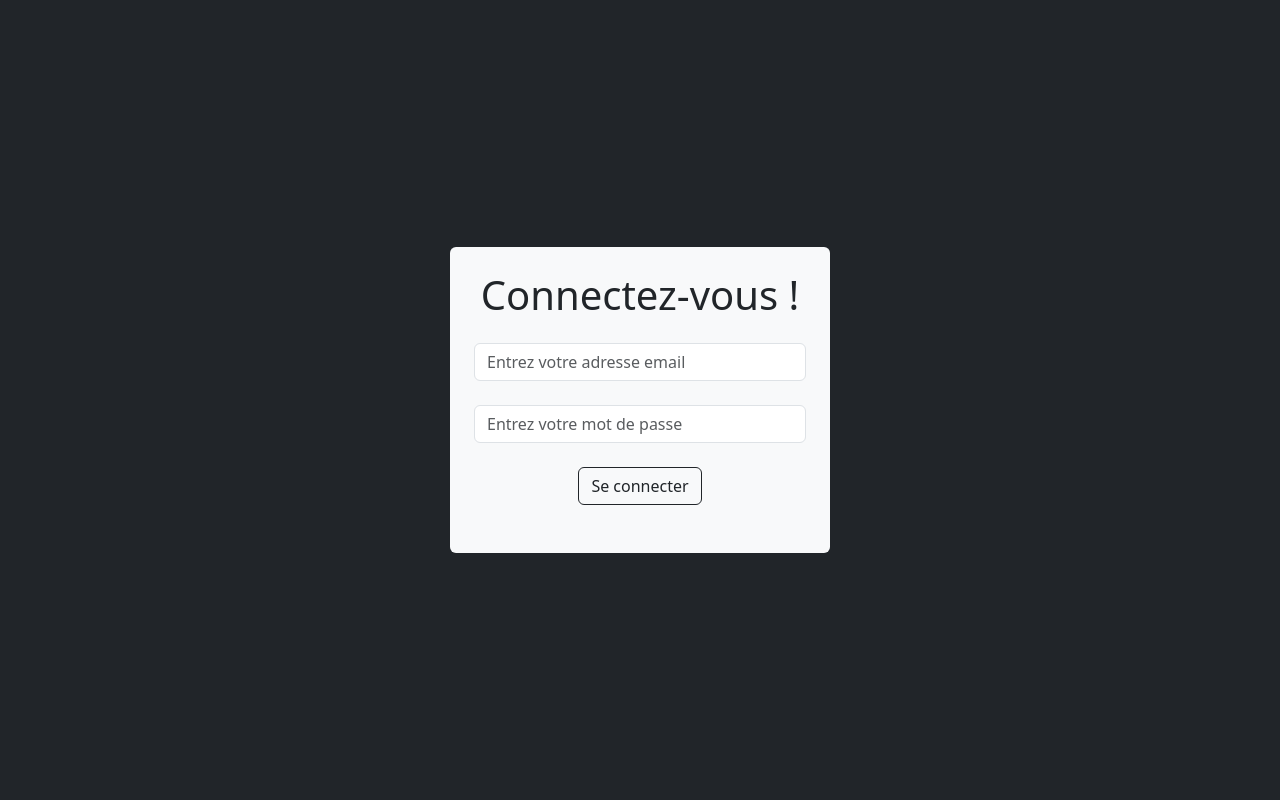
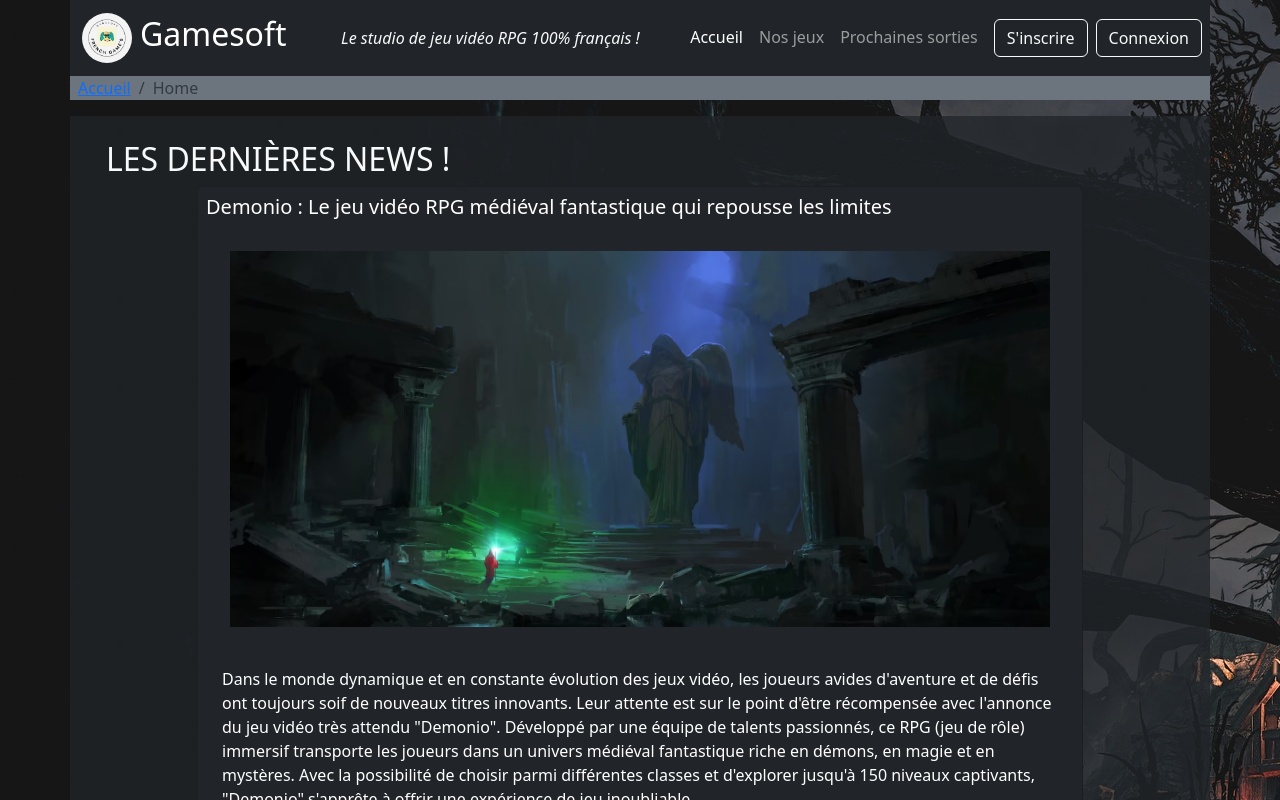
Before and after one commit to PhilippeTeixeira/gamesoft, a Vue app in the folder front/: page / in a window 1280 px wide. Before the commit this address led to /signin. Shown: the top 800 px of the page. Built offline with nearby package versions, Linux system fonts and the light colour scheme.

Commit message:
fix bugs with routes

```diff
--- a/front/src/components/HeaderComponent.vue
+++ b/front/src/components/HeaderComponent.vue
@@ -2,7 +2,7 @@
   <div class="container p-0">
     <nav class="navbar navbar-expand-lg navbar-dark bg-dark">
       <div class="container-fluid">
-        <router-link to="/home" class="navbar-brand d-flex align-items-center"><img src="../assets/logo.png" width="50"
+        <router-link to="/" class="navbar-brand d-flex align-items-center"><img src="../assets/logo.png" width="50"
             height="50" alt="logo gamesoft" class="rounded-circle" />
           <h1 class="mx-2" style="font-size: 2rem;">Gamesoft</h1>
         </router-link><span class="m-auto" style="font-style:italic;">Le studio de jeu vidéo RPG 100% français !</span>
@@ -14,7 +14,7 @@
       <div class="collapse navbar-collapse" id="navbarNav">
         <ul class="navbar-nav me-auto mb-2 mb-lg-0">
           <li class="nav-item">
-            <router-link to="/home" class="nav-link active" aria-current="page">Accueil</router-link>
+            <router-link to="/" class="nav-link active" aria-current="page">Accueil</router-link>
           </li>
           <li class="nav-item">
             <router-link to="/games" class="nav-link">Nos jeux</router-link>
@@ -65,7 +65,7 @@ export default {
   methods: {
     UserLogout() {
       this.$store.dispatch('auth/logout').then(() => {
-        this.$router.push('/home')
+        this.$router.push('/')
       },
         (error) => {
           this.message =
--- a/front/src/main.js
+++ b/front/src/main.js
@@ -32,7 +32,7 @@ const router = VueRouter.createRouter({
     history: VueRouter.createWebHistory(),
     routes: [
         {
-            path: '/home',
+            path: '/',
             name: 'HomePage',
             component: HomePage
         },
@@ -71,7 +71,7 @@ app.component('font-awesome-icon', FontAwesomeIcon)
 app.mount('#app')
 
 router.beforeEach((to, from, next) => {
-    const publicPages = ['/home', '/signin', '/signup', '/games', '/incoming'];
+    const publicPages = ['/', '/signin', '/signup', '/games', '/incoming'];
     const authRequired = !publicPages.includes(to.path);
     const loggedIn = localStorage.getItem('user');
 
--- a/front/src/views/SigninPage.vue
+++ b/front/src/views/SigninPage.vue
@@ -65,7 +65,7 @@ export default {
     },
     created() {
         if (this.loggedIn) {
-            this.$router.push('/home')
+            this.$router.push('/')
         }
     },
     methods: {
@@ -73,7 +73,7 @@ export default {
             this.loading = true;
             this.$store.dispatch('auth/login', user).then(
                 () => {
-                this.$router.push('/home');
+                this.$router.push('/');
                 },
                 error => {
                 this.loading = false;
--- a/front/src/views/SignupPage.vue
+++ b/front/src/views/SignupPage.vue
@@ -82,7 +82,7 @@ export default {
     },
     mounted() {
         if (this.loggedIn) {
-            this.$router.push('/home')
+            this.$router.push('/')
         }
     },
     methods: {
@@ -115,7 +115,7 @@ export default {
             this.loading = true;
             this.$store.dispatch('auth/login', this.user).then(
                 () => {
-                this.$router.push('/home');
+                this.$router.push('/');
                 },
                 error => {
                 this.loading = false;
```
